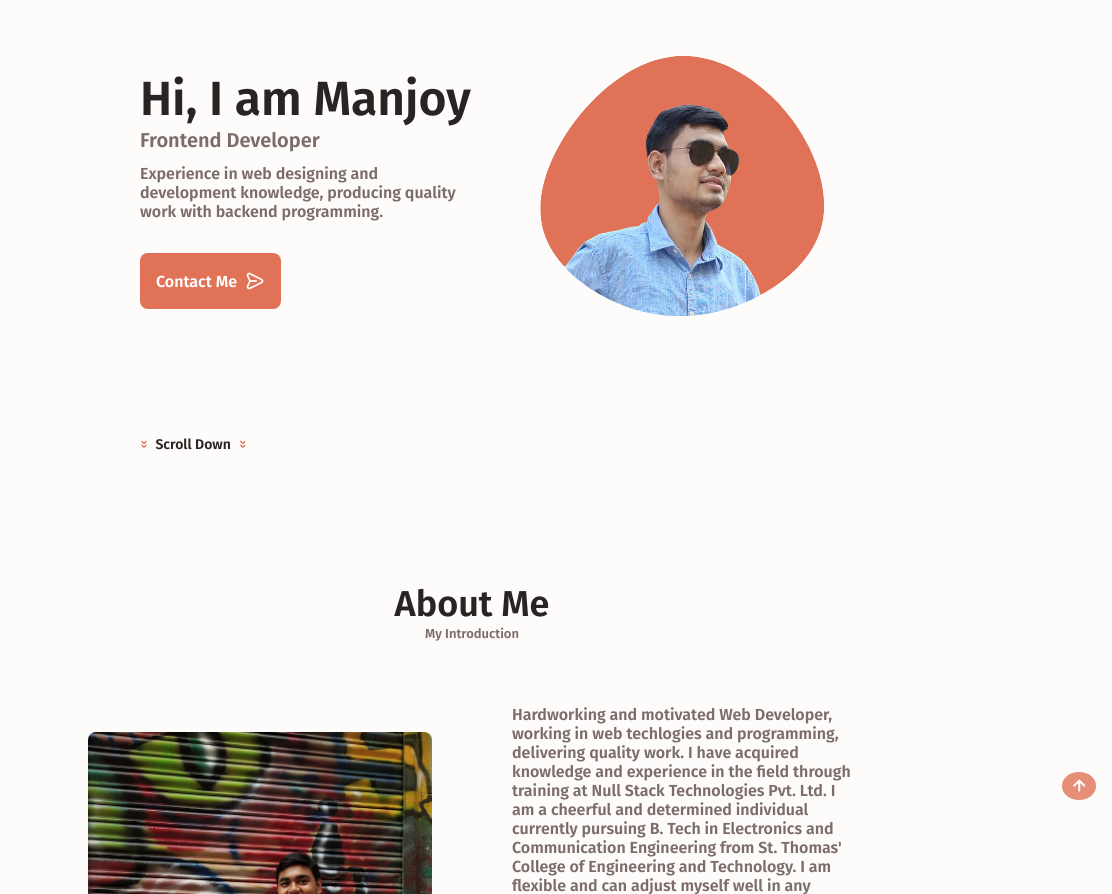
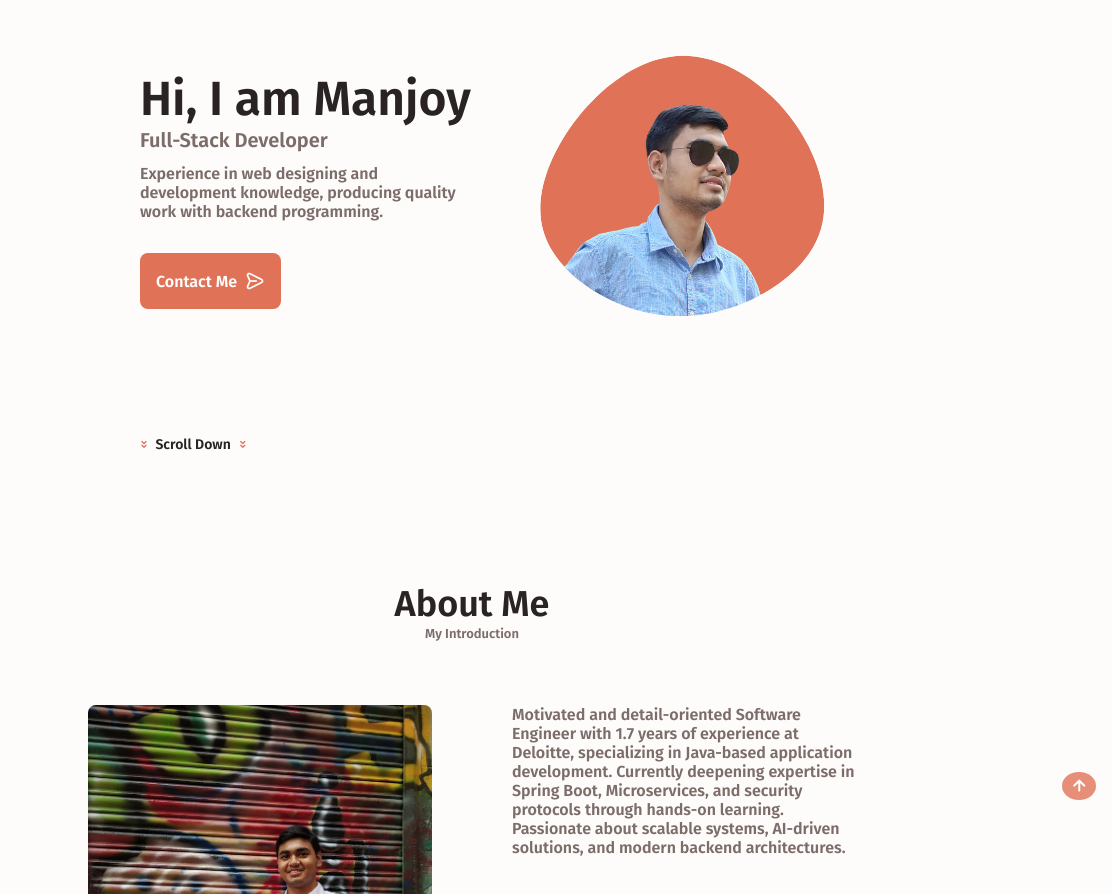
Before and after one commit to manjoydutta/CV, a plain HTML site: page index.html in a window 1280 px wide. Shown: the part 160-1054 px from the top of the page, 168-1280 px from the left. Drawn offline with nearby package versions, Linux system fonts and the light colour scheme; a web font is replaced by a local one.

Commit message:
Update index.html
Update Index page with 1.7yrs of experience including working in Deloitte.

```diff
--- a/index.html
+++ b/index.html
@@ -88,7 +88,7 @@
 
                         <div class="home_data">
                             <h1 class="home_title">Hi, I am Manjoy</h1>
-                            <h3 class="home_subtitles">Frontend Developer</h3>
+                            <h3 class="home_subtitles">Full-Stack Developer</h3>
                             <p class="home_description">Experience in web designing and development knowledge, producing quality work with backend programming.</p>
                             <a href="#contact" class="button button--flex"> Contact Me <i class="uil uil-message"></i>
                             </a>
@@ -112,7 +112,7 @@
                 <div class="about_container container grid">
                     <img src="cv/images/about_section_image.jpg" alt="Put a PICTURE FOR ABOUTS section"  class="about_img" >
                     <div class="about_data">
-                        <p class="about_description">Hardworking and motivated Web Developer, working in web techlogies and programming, delivering quality work. I have acquired knowledge and experience in the field through training at Null Stack Technologies Pvt. Ltd. I am a cheerful and determined individual currently pursuing B. Tech in Electronics and Communication Engineering from St. Thomas' College of Engineering and Technology.  I am flexible and can adjust myself well in any environment. I use a creative approach to solve problem and am able to handle multiple tasks on a daily basis. I am currently looking for an opportunity to utilise my technical skills in a challenging working environment and become a valuable asset to the organisation that I work for.</p>
+                        <p class="about_description">Motivated and detail-oriented Software Engineer with 1.7 years of experience at Deloitte, specializing in Java-based application development. Currently deepening expertise in Spring Boot, Microservices, and security protocols through hands-on learning. Passionate about scalable systems, AI-driven solutions, and modern backend architectures.</p>
                         <div class="about_info">
                             <div>
                                 <span class="about_info-title">03+</span>
```
